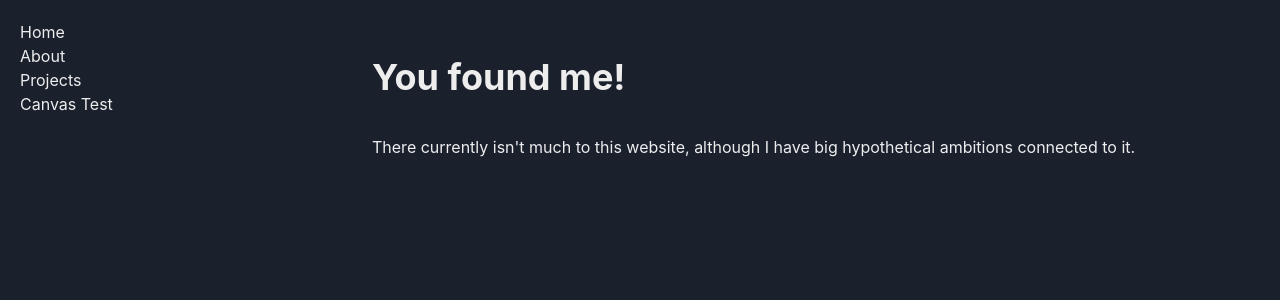
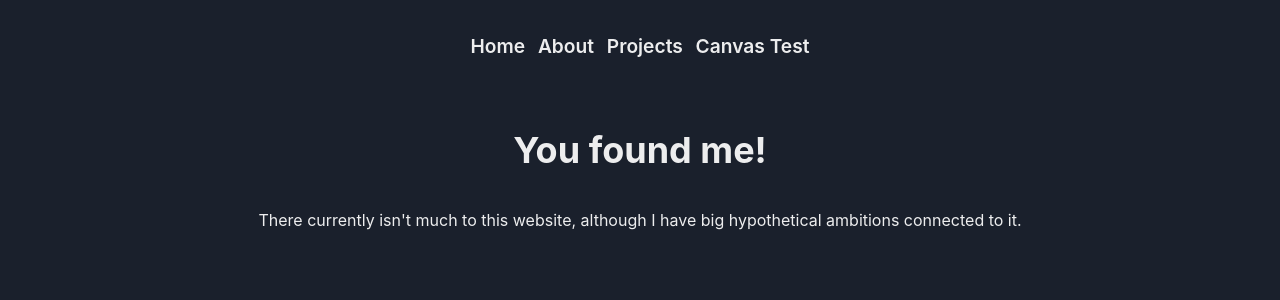
Before and after one commit to alloba/personal-site, a React (Create React App) app: page /#/ in a window 1280 px wide. Shown: the top 300 px of the page. Built offline with nearby package versions, Linux system fonts and the light colour scheme.

Commit message:
still over here fiddling with the layout. now the menu is just sat on the top of the page, with submenus beneath it

```diff
--- a/src/App.js
+++ b/src/App.js
@@ -1,6 +1,6 @@
 import React from 'react';
 
-import {Box, List, ListItem, Stack} from "@chakra-ui/react";
+import {Box, HStack, Text, VStack} from "@chakra-ui/react";
 import {Link as RouterLink, Route, Routes} from 'react-router-dom';
 import Home from "./routes/Home/Home";
 import Projects from "./routes/Projects/Projects";
@@ -20,14 +20,14 @@ import NotFound from "./routes/NotFound/NotFound";
  */
 function App() {
     return (
-        <Stack direction={['column', 'row']} padding={'20px'}>
-            <List width={'9em'}>
-                <RouterLink to={'/'}> <ListItem>Home</ListItem></RouterLink>
-                <RouterLink to={'/about'}> <ListItem>About</ListItem></RouterLink>
-                <RouterLink to={'/projects'}> <ListItem>Projects</ListItem></RouterLink>
-                <RouterLink to={'/canvas-test'}> <ListItem>Canvas Test</ListItem></RouterLink>
-            </List>
-            <Box>
+        <VStack padding={'1rem'} >
+            <HStack gap={'0.3rem'} padding={'1rem'}>
+                <RouterLink to={'/'}>               <Text fontSize={'1.2rem'} fontWeight={'semibold'}>Home</Text></RouterLink>
+                <RouterLink to={'/about'}>          <Text fontSize={'1.2rem'} fontWeight={'semibold'}>About</Text></RouterLink>
+                <RouterLink to={'/projects'}>       <Text fontSize={'1.2rem'} fontWeight={'semibold'}>Projects</Text></RouterLink>
+                <RouterLink to={'/canvas-test'}>    <Text fontSize={'1.2rem'} fontWeight={'semibold'}>Canvas Test</Text></RouterLink>
+            </HStack>
+            <Box maxWidth={'1000px'}>
                 <Routes>
                     <Route path={'/'} element={<Home/>} exact={true}/>
                     <Route path={'/about/*'} element={<About/>}/>
@@ -36,7 +36,7 @@ function App() {
                     <Route path={'*'} element={<NotFound/>}/>
                 </Routes>
             </Box>
-        </Stack>
+        </VStack>
 
     );
 }
--- a/src/components/PageWrapper.js
+++ b/src/components/PageWrapper.js
@@ -1,11 +1,11 @@
 import React from "react";
-import {Box, Stack} from "@chakra-ui/react";
+import {Box, HStack, VStack} from "@chakra-ui/react";
 
 const PageWrapper = (props) => (
-    <Stack direction={['column', 'row']} gap={'2em'}>
-        <Box fontWeight={'bold'} maxWidth={'10em'} minWidth={'10em'}>{props.subMenu}</Box>
-        <Box>{props.children}</Box>
-    </Stack>
+    <VStack>
+        <HStack justifyContent={'center'} gap={'0.3rem'} paddingLeft={'1rem'} paddingRight={'1rem'}>{props.subMenu}</HStack>
+        <Box width={'100%'} >{props.children}</Box>
+    </VStack>
 )
 
 export default PageWrapper
--- a/src/routes/About/About.js
+++ b/src/routes/About/About.js
@@ -1,5 +1,5 @@
 import React from 'react';
-import {Box, List, ListItem} from "@chakra-ui/react";
+import {Box, List, Text} from "@chakra-ui/react";
 import {Link as RouterLink, Route, Routes} from 'react-router-dom'
 import AboutMe from "./AboutMe";
 import AboutSite from "./AboutSite";
@@ -9,22 +9,22 @@ import NotFound from "../NotFound/NotFound";
 function About() {
 
     const menu = (
-        <List>
-            <RouterLink to={'about-me'}><ListItem>About Me</ListItem></RouterLink>
-            <RouterLink to={'about-site'}><ListItem>About this Site</ListItem></RouterLink>
-        </List>
+        <>
+            <RouterLink to={'about-me'}><Text>About Me</Text></RouterLink>
+            <RouterLink to={'about-site'}><Text>About this Site</Text></RouterLink>
+        </>
     )
 
     return (
         <PageWrapper subMenu={menu}>
-            <Box>
+            <>
                 <Routes>
                     <Route path={'/'} exact={true} element={<AboutMe/>}/>
                     <Route path={'about-me'} exact={true} element={<AboutMe/>}/>
                     <Route path={'about-site'} exact={true} element={<AboutSite/>}/>
                     <Route path={'*'} element={<NotFound/>}/>
                 </Routes>
-            </Box>
+            </>
         </PageWrapper>
     )
 }
--- a/src/routes/About/AboutMe.js
+++ b/src/routes/About/AboutMe.js
@@ -4,7 +4,7 @@ import {Box, Heading, Link, List, ListItem, Text} from "@chakra-ui/react";
 function AboutMe () {
     return (
         <Box>
-            <Heading as={'h2'} textAlign={'left'} paddingBottom={'1em'} paddingTop={'1em'}>About Me</Heading>
+            <Heading as={'h2'} textAlign={'center'} paddingBottom={'1em'} paddingTop={'1em'}>About Me</Heading>
             <Text>I'm just like... a guy, my dude.</Text>
 
             <List paddingTop={'1em'} paddingBottom={'1em'}>
--- a/src/routes/Home/Home.js
+++ b/src/routes/Home/Home.js
@@ -6,7 +6,7 @@ function Home() {
     return (
         <PageWrapper>
             <Box>
-                <Heading as={'h2'} textAlign={'left'} paddingBottom={'1em'} paddingTop={'1em'}>You found me!</Heading>
+                <Heading as={'h2'} textAlign={'center'} paddingBottom={'1em'} paddingTop={'1em'}>You found me!</Heading>
                 <Text>
                     There currently isn't much to this website, although I have big hypothetical ambitions connected to
                     it.
--- a/src/routes/PointMapVisualization/PointMapVisualization.css
+++ b/src/routes/PointMapVisualization/PointMapVisualization.css
@@ -1,6 +1,6 @@
 .CanvasTest {
     position: relative;
-    height: 93vh;
+    height: 80vh;
 }
 
 #canvas-test-surface{
--- a/src/routes/Projects/Projects.js
+++ b/src/routes/Projects/Projects.js
@@ -9,9 +9,8 @@ export default function Projects() {
                 {/*TODO: It would be nice to integrate this page with the site's router, and then have subpages */}
                 {/*      for all these things. It would give a dedicated space to add more information about each */}
                 {/*      project. or category of project (CLI customizations could really all fit together).*/}
-                <Heading as={'h1'} paddingBottom={'0.2em'} paddingTop={'1em'}>Projects and
-                    Ideas</Heading>
-                <Text paddingBottom={'3em'}>(That I care to mention)</Text>
+                <Heading as={'h1'} textAlign={'center'} paddingBottom={'0.2em'} paddingTop={'1em'}>Projects and Ideas</Heading>
+                <Text  textAlign={'center'} paddingBottom={'3em'}>(That I care to mention)</Text>
 
                 <Link href={'./projects'} fontWeight={'bold'} >Personal Site</Link>
                 <Text paddingBottom={'1em'}>This website! I slightly intend for this site to be a jumping off point for anything else that has an online presence. It's still shaping up though.</Text>
```
